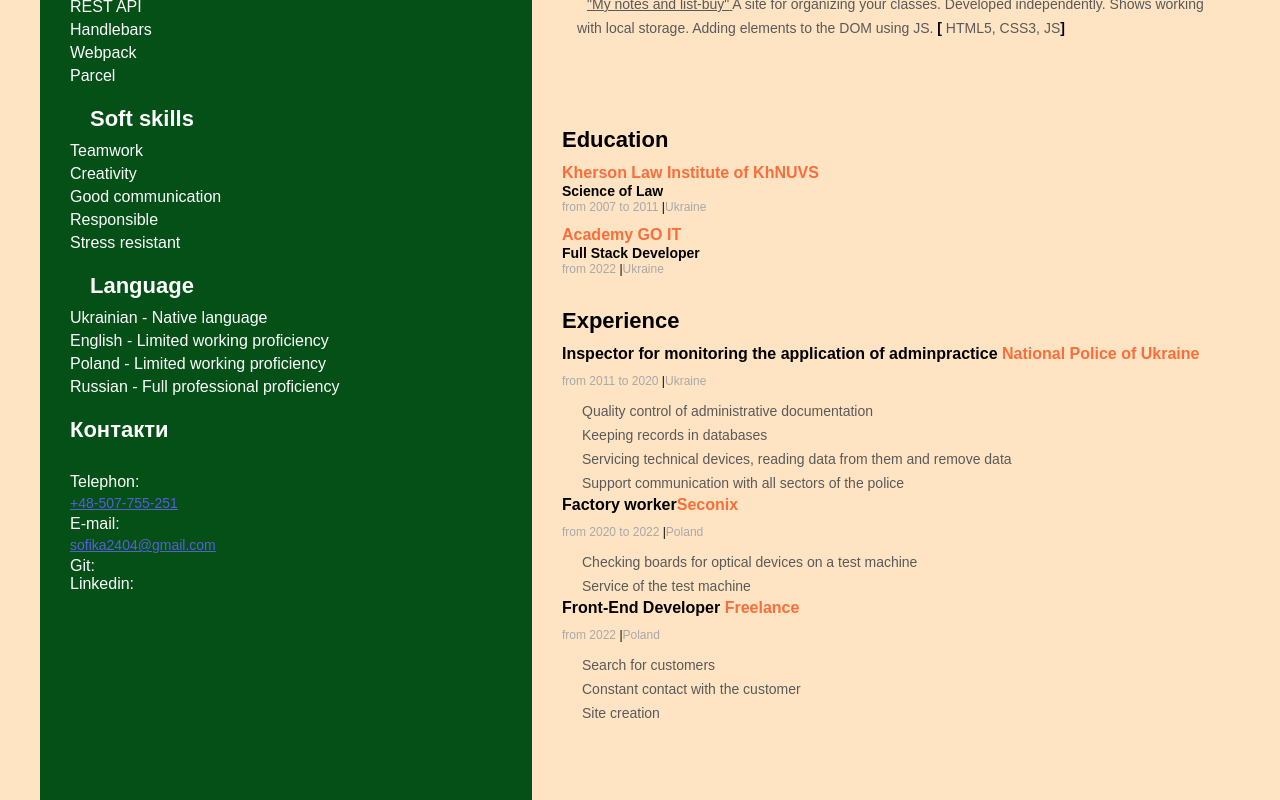
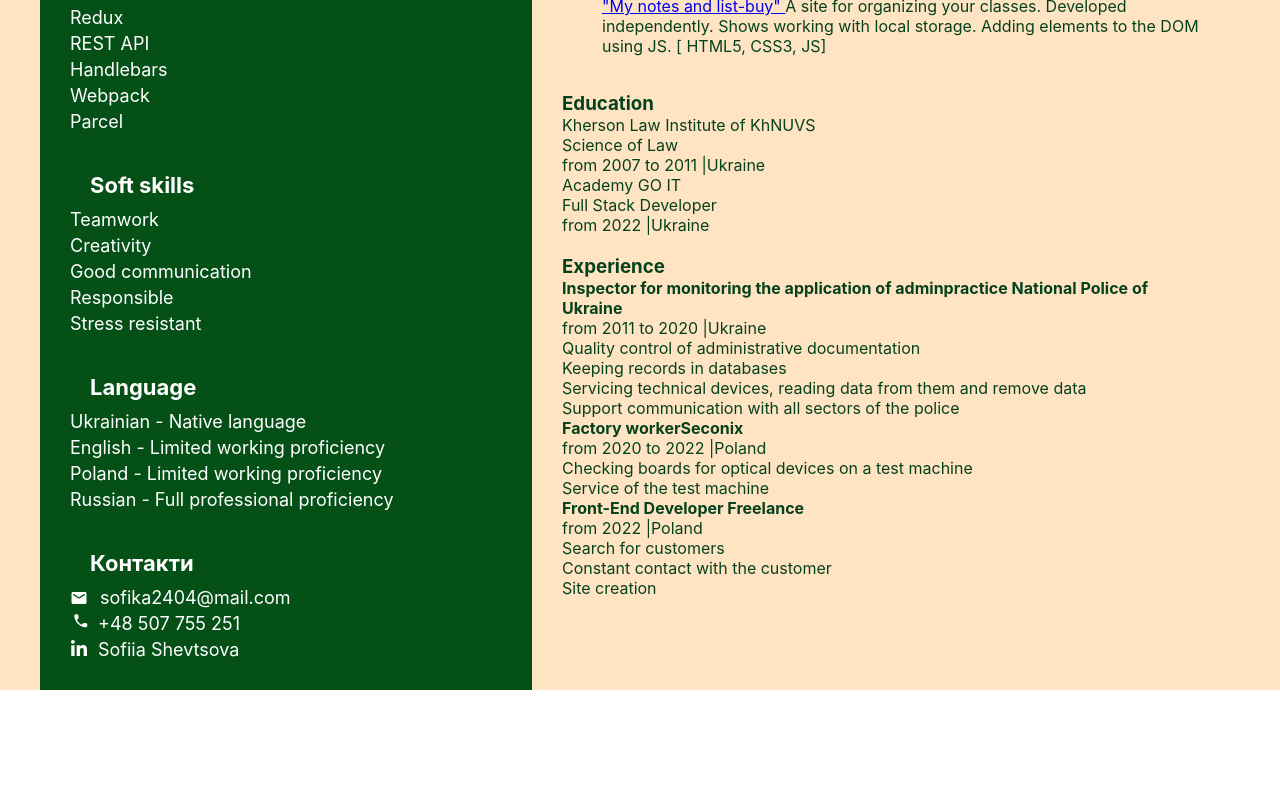
Before and after one commit to SofiiaShevtsova/practice-react, a React (Create React App) app: page / in a window 1280 px wide. Shown: the part 657-1457 px from the top of the page. After the commit the page ends 1347 px from the top, so only its background shows below. Built offline with nearby package versions, Linux system fonts and the light colour scheme.

Commit message:
do sitebar all

```diff
--- a/public/index.html
+++ b/public/index.html
@@ -24,7 +24,7 @@
       work correctly both with client-side routing and a non-root public URL.
       Learn how to configure a non-root public URL by running `npm run build`.
     -->
-    <title>React App</title>
+    <title>Resume</title>
   </head>
   <body>
     <noscript>You need to enable JavaScript to run this app.</noscript>
--- a/src/components/CV/CV.css
+++ b/src/components/CV/CV.css
@@ -228,7 +228,8 @@ box-shadow: 8px 8px 24px 0px rgb(79, 212, 85);}
 
 .left-tex2 {
     margin-bottom: 45px;
-
+color: #fff;
+text-decoration: none;
 }
 
 
--- a/src/components/CV/Contacts.jsx
+++ b/src/components/CV/Contacts.jsx
@@ -1,30 +1,42 @@
+import StyledList from './Styled';
+
+const { SiteBarTitleStyle, SiteBarListStyle, SvgStyle, ContactsStyle } = StyledList;
+
 const Contacts = props => {
-    return (
-        <>
-            <h3 className="big"> Контакти </h3>
-            <ul>
-              <li>
-                <p>Telephon:</p>
-                <a href="tel:+48507755251" className="tel">
-                  +48-507-755-251
-                </a>
-              </li>
-              <li>
-                <p>E-mail:</p>
-                  <a href="mailto:sofika2404@gmail.com" className="tel">
-                    sofika2404@gmail.com
-                  </a>
-              </li>
-              <li>
-                <p>Git:</p>
-          </li>
-                        <li>
-                <p>Linkedin:</p>
-              </li>
+  return (
+    <div>
+      <SiteBarTitleStyle> Контакти </SiteBarTitleStyle>
+      <SiteBarListStyle>
+        <li>
+          <ContactsStyle href="mailto:sofika2404@mail.com">
+            <SvgStyle width="20" height="15" viewBox="0 0 20 15">
+              <path d="M15 3H3c-.825 0-1.492.675-1.492 1.5l-.008 9c0 .825.675 1.5 1.5 1.5h12c.825 0 1.5-.675 1.5-1.5v-9c0-.825-.675-1.5-1.5-1.5Zm-.3 3.188L9.398 9.502a.759.759 0 0 1-.796 0L3.3 6.188a.637.637 0 1 1 .675-1.08L9 8.25l5.025-3.143a.637.637 0 1 1 .675 1.08Z" />
+            </SvgStyle>
+            sofika2404@mail.com{' '}
+          </ContactsStyle>
+        </li>
 
-            </ul>
-          </>
-    )
-}
+        <li>
+          <ContactsStyle href="tel:+48507755251">
+            <SvgStyle width="18" height="16" viewBox="0 0 10 16">
+              <path d="m11.996 9.123-1.838-.21a1.44 1.44 0 0 0-1.187.412l-1.332 1.332a10.888 10.888 0 0 1-4.769-4.77L4.21 4.55a1.44 1.44 0 0 0 .412-1.187l-.21-1.824a1.448 1.448 0 0 0-1.44-1.28H1.72C.902.257.222.937.272 1.754c.384 6.18 5.327 11.116 11.5 11.5.817.05 1.498-.63 1.498-1.448v-1.252a1.434 1.434 0 0 0-1.274-1.432Z" />
+            </SvgStyle>
+            +48 507 755 251
+          </ContactsStyle>
+        </li>
+        <li>
+          <ContactsStyle href="https://www.linkedin.com/in/sofiiashevtsova/">
+            <SvgStyle width="18" height="16" viewBox="0 0 32 32">
+              <path d="M31.992 32v-0.001h0.008v-11.736c0-5.741-1.236-10.164-7.948-10.164-3.227 0-5.392 1.771-6.276 3.449h-0.093v-2.913h-6.364v21.364h6.627v-10.579c0-2.785 0.528-5.479 3.977-5.479 3.399 0 3.449 3.179 3.449 5.657v10.401h6.62z"></path>
+              <path d="M0.528 10.636h6.635v21.364h-6.635v-21.364z"></path>
+              <path d="M3.843 0c-2.121 0-3.843 1.721-3.843 3.843s1.721 3.879 3.843 3.879c2.121 0 3.843-1.757 3.843-3.879-0.001-2.121-1.723-3.843-3.843-3.843v0z"></path>
+            </SvgStyle>
+            Sofiia Shevtsova
+          </ContactsStyle>
+        </li>
+      </SiteBarListStyle>
+    </div>
+  );
+};
 
-export default Contacts
+export default Contacts;
--- a/src/components/CV/Styled.js
+++ b/src/components/CV/Styled.js
@@ -12,7 +12,7 @@ const StyledList = {
     SiteBarStyle: styled.div`
         display: flex;
     flex-direction: column;
-    gap: 20px;
+    gap: 40px;
     padding: 30px 30px;
     width: 40%;
         background-color: #055017;
@@ -31,6 +31,20 @@ const StyledList = {
         display: flex;
     flex-direction: column;
     gap: 5px;
+        font-size: 18px;
+    `,
+
+    SvgStyle: styled.svg`
+display: inline-flex;
+justify-content: center;
+align-items: center;
+margin-right: 10px;
+fill: #fff;
+    `,
+
+    ContactsStyle: styled.a`
+    color: #fff;
+text-decoration: none;
 
     `,
 
--- a/src/index.js
+++ b/src/index.js
@@ -2,7 +2,7 @@ import React from 'react';
 import ReactDOM from 'react-dom/client';
 import { App } from 'components/App';
 import './index.css';
-import "./components/CV/CV.css"
+// import "./components/CV/CV.css"
 
 ReactDOM.createRoot(document.getElementById('root')).render(
   <React.StrictMode>
```
Also changed, not shown: src/images/sprite.svg (added).
